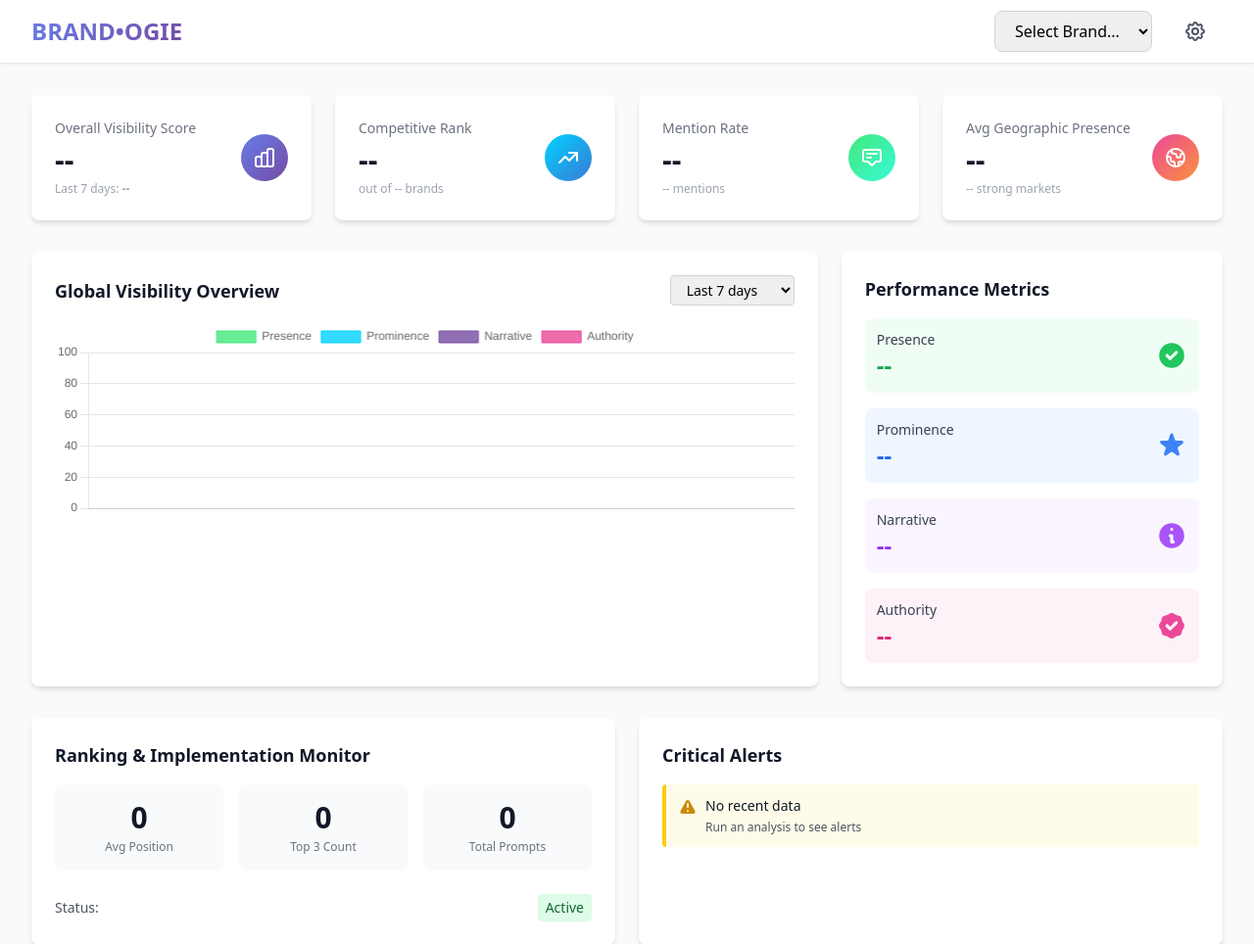
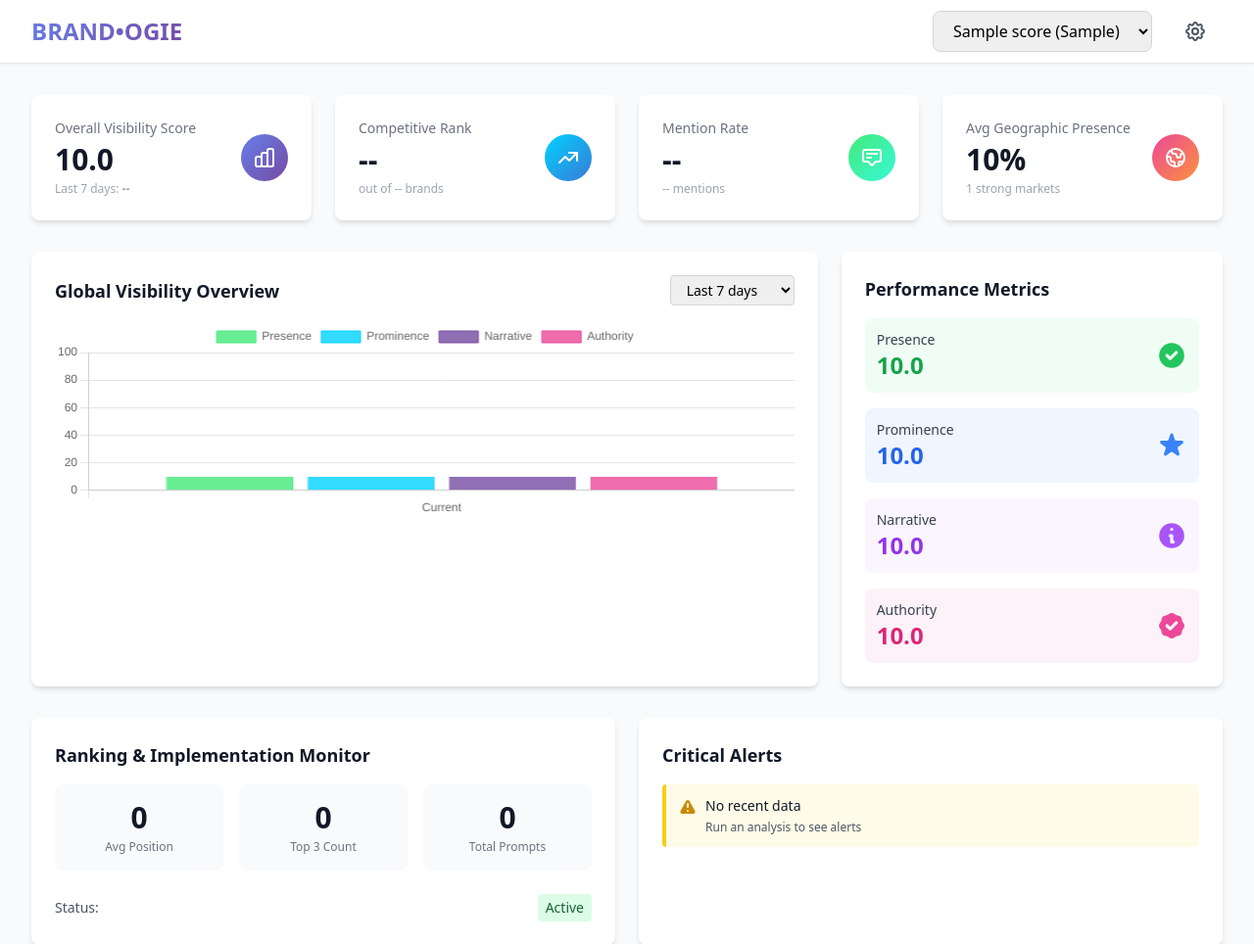
Before and after one commit to xalpha-ai/ai_ranking, a Flask app: page /dashboard in a window 1280 px wide. Shown: the top 964 px of the page at 98% size. Run offline with Flask 3, Linux system fonts and the light colour scheme; tables that the repository leaves empty hold one stand-in row (values such as "Sample post"); some libraries are stand-ins or nearby versions.

Commit message:
Fix dashboard to load brands from database

```diff
--- a/app.py
+++ b/app.py
@@ -19,7 +19,7 @@ from dotenv import load_dotenv
 from database import (
     init_db, save_visibility_score, save_competitive_analysis,
     save_ranking_analysis, save_geographic_score,
-    get_historical_visibility_scores, get_latest_scores
+    get_historical_visibility_scores, get_latest_scores, get_all_brands
 )
 
 # Load environment variables
@@ -1717,5 +1717,15 @@ def get_latest_scores_api(brand_name):
         return jsonify({'error': str(e)}), 500
 
 
+@app.route('/api/brands', methods=['GET'])
+def get_brands_api():
+    """Get all brands that have been analyzed"""
+    try:
+        brands = get_all_brands()
+        return jsonify({'success': True, 'brands': brands})
+    except Exception as e:
+        return jsonify({'error': str(e)}), 500
+
+
 if __name__ == '__main__':
     app.run(debug=True, port=8080, host='127.0.0.1')
--- a/database.py
+++ b/database.py
@@ -296,3 +296,20 @@ def get_latest_scores(brand_name):
         }
     finally:
         session.close()
+
+
+def get_all_brands():
+    """Get all unique brands that have been analyzed"""
+    session = get_session()
+    try:
+        from sqlalchemy import distinct
+
+        # Get unique brand names from visibility_scores table
+        brands = session.query(
+            distinct(VisibilityScore.brand_name),
+            VisibilityScore.industry
+        ).order_by(VisibilityScore.brand_name).all()
+
+        return [{'name': brand[0], 'industry': brand[1]} for brand in brands]
+    finally:
+        session.close()
--- a/templates/dashboard.html
+++ b/templates/dashboard.html
@@ -415,24 +415,67 @@
             }
         });
 
+        // Load brands from API
+        async function loadBrands() {
+            try {
+                const response = await fetch('/api/brands');
+                const result = await response.json();
+
+                if (result.success && result.brands && result.brands.length > 0) {
+                    const select = document.getElementById('brandSelector');
+
+                    // Clear existing options except first one
+                    select.innerHTML = '<option value="">Select Brand...</option>';
+
+                    // Add all brands
+                    result.brands.forEach(brand => {
+                        const option = document.createElement('option');
+                        option.value = brand.name;
+                        option.textContent = `${brand.name} (${brand.industry})`;
+                        select.appendChild(option);
+                    });
+
+                    // Auto-select first brand and load its data
+                    if (result.brands.length > 0) {
+                        select.value = result.brands[0].name;
+                        currentBrand = result.brands[0].name;
+                        loadLatestScores(result.brands[0].name);
+                        loadHistoricalData(result.brands[0].name);
+                    }
+                } else {
+                    // No brands yet - show message
+                    document.getElementById('alertsList').innerHTML = `
+                        <div class="flex items-start p-3 bg-blue-50 border-l-4 border-blue-400 rounded">
+                            <svg class="w-5 h-5 text-blue-600 mr-2 mt-0.5" fill="currentColor" viewBox="0 0 20 20">
+                                <path fill-rule="evenodd" d="M18 10a8 8 0 11-16 0 8 8 0 0116 0zm-7-4a1 1 0 11-2 0 1 1 0 012 0zM9 9a1 1 0 000 2v3a1 1 0 001 1h1a1 1 0 100-2v-3a1 1 0 00-1-1H9z" clip-rule="evenodd"/>
+                            </svg>
+                            <div>
+                                <p class="text-sm font-medium text-gray-900">No data yet</p>
+                                <p class="text-xs text-gray-600 mt-1">Run your first analysis to populate the dashboard</p>
+                            </div>
+                        </div>
+                    `;
+                }
+            } catch (error) {
+                console.error('Error loading brands:', error);
+                document.getElementById('alertsList').innerHTML = `
+                    <div class="flex items-start p-3 bg-red-50 border-l-4 border-red-400 rounded">
+                        <svg class="w-5 h-5 text-red-600 mr-2 mt-0.5" fill="currentColor" viewBox="0 0 20 20">
+                            <path fill-rule="evenodd" d="M10 18a8 8 0 100-16 8 8 0 000 16zM8.707 7.293a1 1 0 00-1.414 1.414L8.586 10l-1.293 1.293a1 1 0 101.414 1.414L10 11.414l1.293 1.293a1 1 0 001.414-1.414L11.414 10l1.293-1.293a1 1 0 00-1.414-1.414L10 8.586 8.707 7.293z" clip-rule="evenodd"/>
+                        </svg>
+                        <div>
+                            <p class="text-sm font-medium text-gray-900">Error loading brands</p>
+                            <p class="text-xs text-gray-600 mt-1">${error.message}</p>
+                        </div>
+                    </div>
+                `;
+            }
+        }
+
         // Initialize on page load
         document.addEventListener('DOMContentLoaded', function() {
             initCharts();
-
-            // Load brands from localStorage (from previous analyses)
-            const allResults = JSON.parse(localStorage.getItem('allResults') || '{}');
-            if (allResults.brand) {
-                const select = document.getElementById('brandSelector');
-                const option = document.createElement('option');
-                option.value = allResults.brand;
-                option.textContent = allResults.brand;
-                option.selected = true;
-                select.appendChild(option);
-
-                currentBrand = allResults.brand;
-                loadLatestScores(allResults.brand);
-                loadHistoricalData(allResults.brand);
-            }
+            loadBrands();
         });
     </script>
 </body>
```
